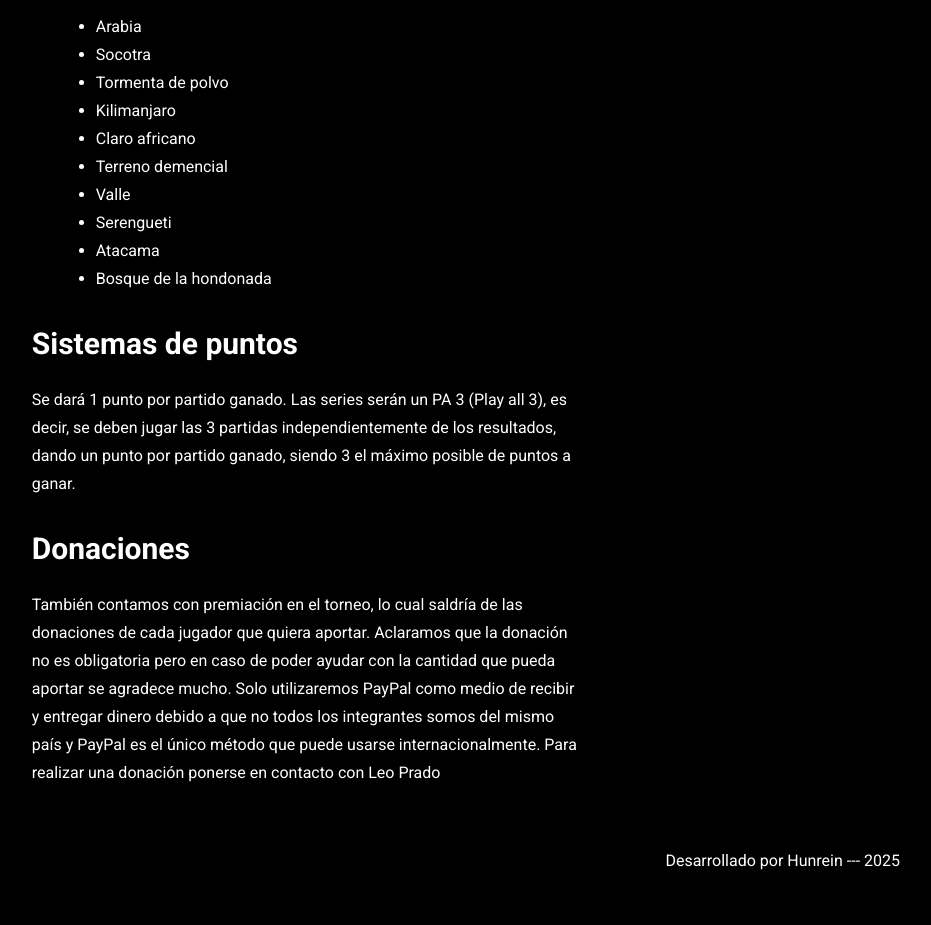
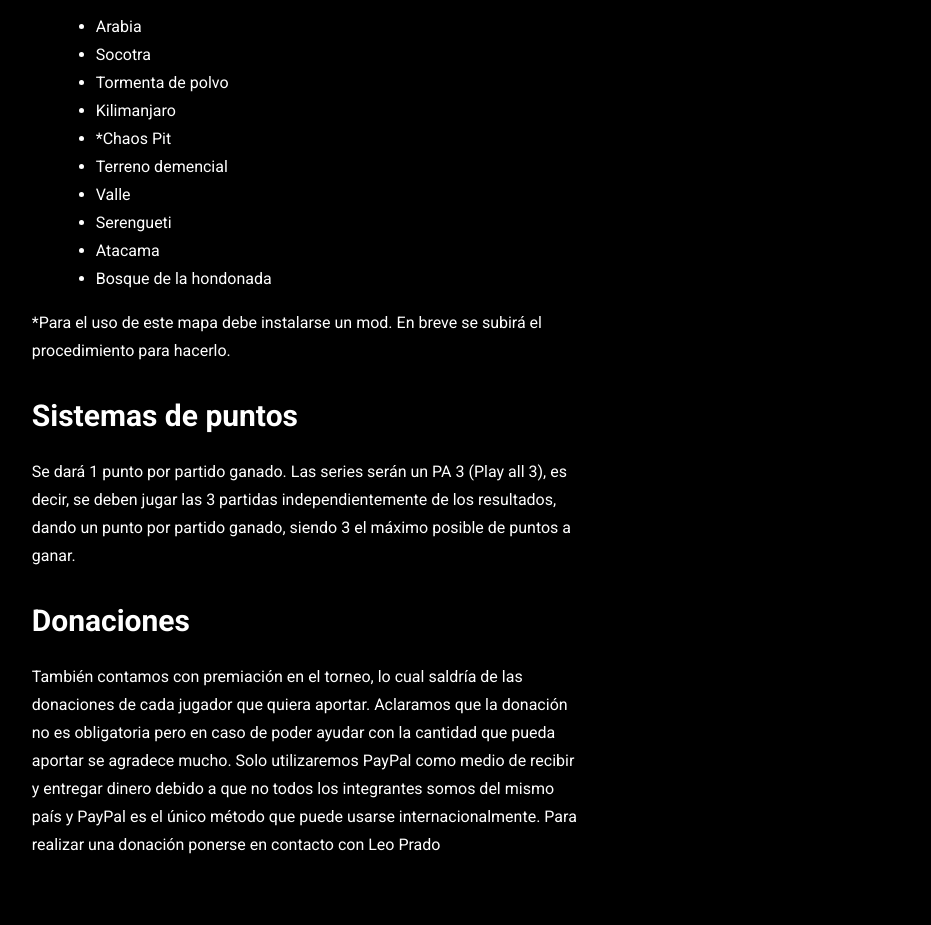
Before and after one commit to hunrein/INK-clan-website, an Astro site: page / in a window 1280 px wide. Shown: the part 1486-2411 px from the top of the page, without its empty margins (332-1263 px from the left). Before the commit the page ends 2388 px from the top, so only its background shows below. Built offline with nearby package versions, Linux system fonts and the light colour scheme; Astro itself is replaced by a stand-in of ours.

Commit message:
fix(index.astro) : modify map pool

```diff
--- a/src/pages/index.astro
+++ b/src/pages/index.astro
@@ -32,13 +32,14 @@ const pageTitle = 'INK | Incarreables';
 					<li>Socotra</li>
 					<li>Tormenta de polvo</li>
 					<li>Kilimanjaro</li>
-					<li>Claro africano</li>
+					<li>*Chaos Pit</li>
 					<li>Terreno demencial</li>
 					<li>Valle</li>
 					<li>Serengueti</li>
 					<li>Atacama</li>
 					<li>Bosque de la hondonada</li>
 				</ul>
+				<p>*Para el uso de este mapa debe instalarse un mod. En breve se subirá el procedimiento para hacerlo.</p>
 			</div>
 
 			<h2>Sistemas de puntos</h2>
```
